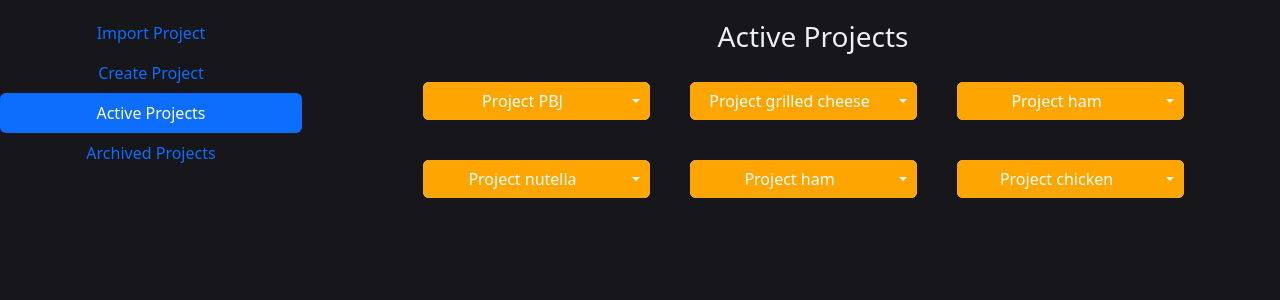
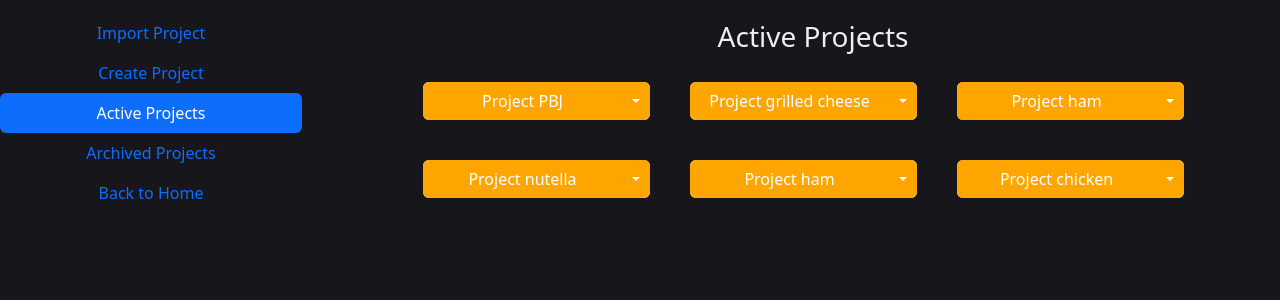
Before and after one commit to matchagreen/CS4311_G6_CAN_Bus_Visualizer_Front-End, a React (Create React App) app: page /projects in a window 1280 px wide. Shown: the top 300 px of the page. Built offline with nearby package versions, Linux system fonts and the light colour scheme; the HTML template or start-up script is replaced by a standard one.

Commit message:
changes to projects page and css for newProject

```diff
--- a/src/projects/index.tsx
+++ b/src/projects/index.tsx
@@ -2,6 +2,7 @@ import './index.css';
 import APIUtil from '../utilities/APIutils';
 import {useNavigate} from "react-router-dom";
 import ProjectCardState from './ProjectCardState';
+import NewProject from './new';
 import { Button, ButtonGroup, Col, Nav, Dropdown, Row, Tab, TabContainer, NavItem } from 'react-bootstrap';
 import { NavLink } from 'react-router-dom';
 
@@ -9,13 +10,8 @@ function Projects() {
 
   let navigate = useNavigate();
 
-    const onNewProject = ()=> {
-        const  path = './new'
-        navigate(path)
-    }
-
     const onBackButtonClick = ()=> {
-      const path = './entrypoint'
+      const path = '/'
       navigate(path)
     }
     const api = new APIUtil()
@@ -37,8 +33,10 @@ function Projects() {
       }
 
     let projectCards = getProjectCards()
+    let newProjectForm = NewProject()
 
   return (
+    <div>
     <Tab.Container id='projectTabs' defaultActiveKey='activeProjects'>
       <Row>
         <Col sm={3} className='tabColumn'>
@@ -49,7 +47,7 @@ function Projects() {
               </Nav.Link>
             </Nav.Item>
             <Nav.Item>
-              <Nav.Link eventKey='newProject' onClick={onNewProject}>
+              <Nav.Link eventKey='newProject'>
                 Create Project
               </Nav.Link>
             </Nav.Item>
@@ -63,10 +61,18 @@ function Projects() {
                 Archived Projects
               </Nav.Link>
             </Nav.Item>
+            <Nav.Item>
+              <Nav.Link eventKey='backToHome' onClick={onBackButtonClick}>
+                Back to Home
+              </Nav.Link>
+            </Nav.Item>
           </Nav>
         </Col>
         <Col sm={9}>
           <Tab.Content>
+            <Tab.Pane eventKey='newProject'>
+              {newProjectForm}
+            </Tab.Pane>
             <Tab.Pane eventKey='importProject'>
               <h3 className='projectHeader3'>Import Project</h3>
               Due to import project method not existing on backend this is empty
@@ -83,6 +89,8 @@ function Projects() {
         </Col>
       </Row>
     </Tab.Container>
+    </div>
+
   );
 }
 
--- a/src/projects/new/index.css
+++ b/src/projects/new/index.css
@@ -1,6 +1,6 @@
 div.new-project {
     display: table;
-    padding: 50px;
+    padding: 10px;
     width: 50%;
     margin: 0 auto;
 }
```
